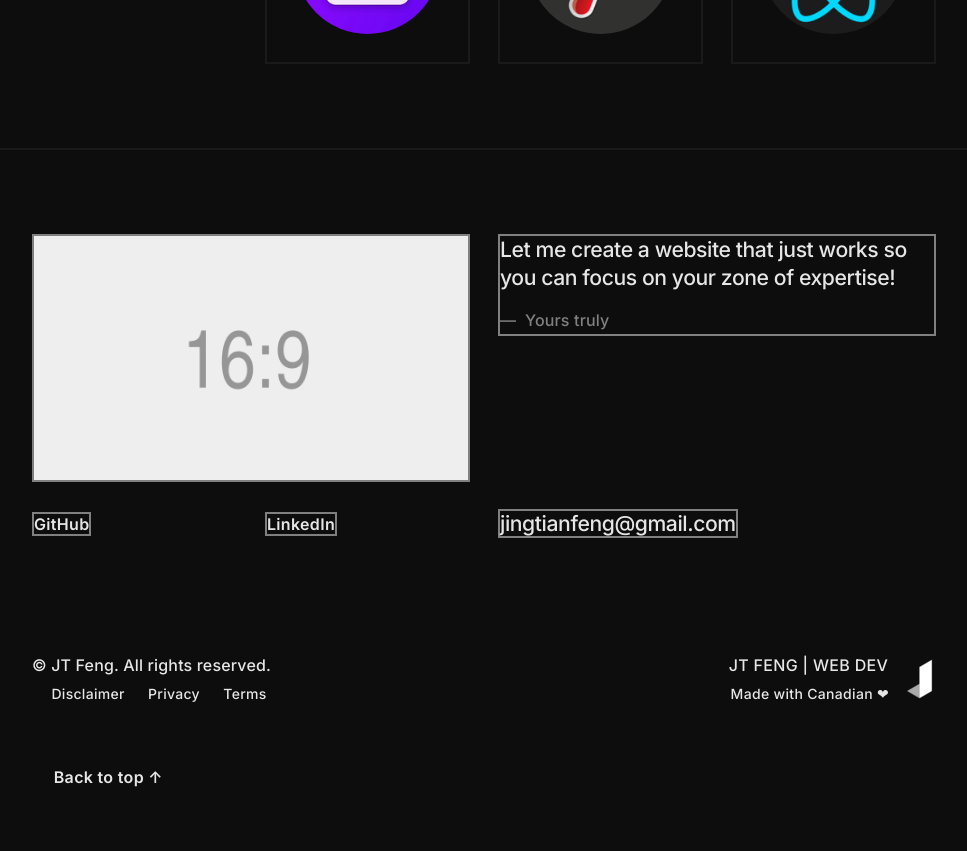
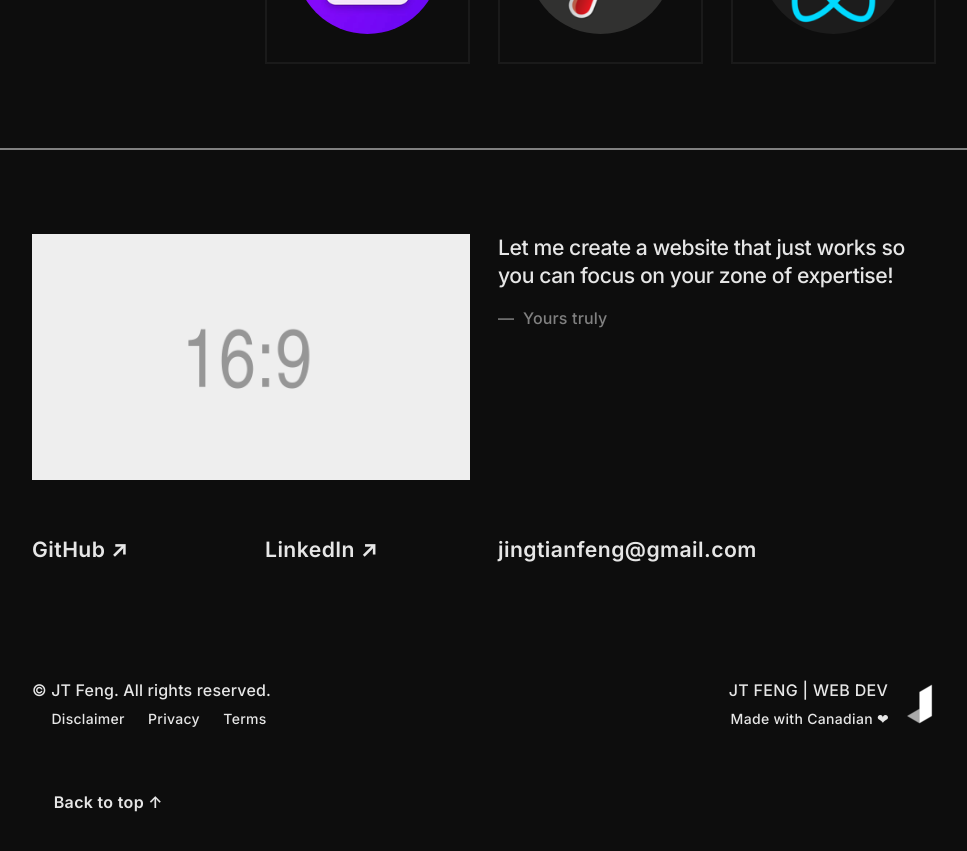
Before and after one commit to jingtianfeng/jtfeng-personal-1, a Jekyll site: the page built from index.html, in a window 1280 px wide and 900 px high, scrolled down 3545 px. Shown: the top 851 px of the window, without its empty margins (156-1123 px from the left). Built offline with Jekyll 4.4.1, drawn with Linux system fonts in a browser that asks for light colours.

Commit message:
Update footer: tweak various

```diff
--- a/_includes/footer.html
+++ b/_includes/footer.html
@@ -1,14 +1,14 @@
-<footer class="border-top border-dark"
+<footer class="border-top"
         id="footer">
     <div class="container py-6">
         <div class="row gy-4">
             <div class="col-4 col-md-2">
-                <img class="border img-fluid"
+                <img class="img-fluid"
                      src="/assets/img/placeholder-16x9.png" alt="Selfie"
-                     height="160" width="auto">
+                     height="1080" width="1920">
             </div>
             <div class="col-4 col-md-2">
-                <figure class="border">
+                <figure>
                     <blockquote class="blockquote">
                         <p>
                             Let me create a website that just works
@@ -21,24 +21,21 @@
                 </figure>
             </div>
         </div>
-        <div class="row gy-4 mt-0">
+        <div class="row gy-4 mt-4 h2">
             <div class="col-2 col-md-1">
-                <a class="border"
-                   href="https://github.com/jingtianfeng"
+                <a href="https://github.com/jingtianfeng"
                    target="_blank" rel="noopener noreferrer">
-                    GitHub
+                    GitHub ↗
                 </a>
             </div>
             <div class="col-2 col-md-1">
-                <a class="border"
-                   href="https://ca.linkedin.com/in/jing-tian-feng-66a295120"
+                <a href="https://ca.linkedin.com/in/jing-tian-feng-66a295120"
                    target="_blank" rel="noopener noreferrer">
-                    LinkedIn
+                    LinkedIn ↗
                 </a>
             </div>
             <div class="col-4 col-md-2">
-                <a class="border h2"
-                   href="mailto:jingtianfeng@gmail.com">
+                <a href="mailto:jingtianfeng@gmail.com">
                     jingtianfeng@gmail.com
                 </a>
             </div>
```
